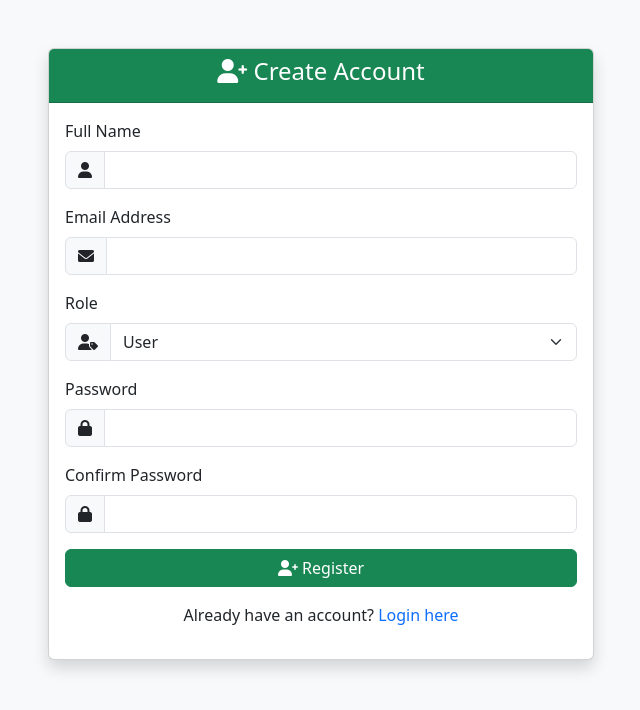
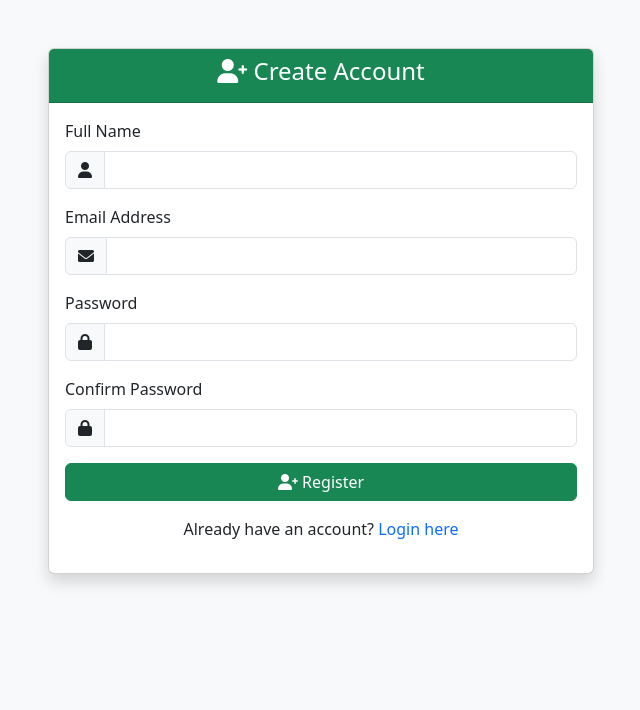
Before and after one commit to thorfinn0222/WebSystem-ITE311, a CodeIgniter 4 app: the page made by app/Views/auth/register.php in a window 1280 px wide. Shown: the top 710 px of the page, without its empty margins (319-959 px from the left). Run offline with PHP 8.4 and a stand-in for CodeIgniter, Linux system fonts and the light colour scheme; the template is opened without the code that fills it, so the values that code supplies are empty; some libraries are stand-ins or nearby versions.

Commit message:
register update

```diff
--- a/app/Views/auth/register.php
+++ b/app/Views/auth/register.php
@@ -60,17 +60,6 @@
                             </div>
 
                             <div class="mb-3">
-                                <label for="role" class="form-label">Role</label>
-                                <div class="input-group">
-                                    <span class="input-group-text"><i class="fas fa-user-tag"></i></span>
-                                    <select class="form-select" id="role" name="role">
-                                        <option value="user" <?= old('role') === 'user' ? 'selected' : '' ?>>User</option>
-                                        <option value="admin" <?= old('role') === 'admin' ? 'selected' : '' ?>>Admin</option>
-                                    </select>
-                                </div>
-                            </div>
-
-                            <div class="mb-3">
                                 <label for="password" class="form-label">Password</label>
                                 <div class="input-group">
                                     <span class="input-group-text"><i class="fas fa-lock"></i></span>
```
